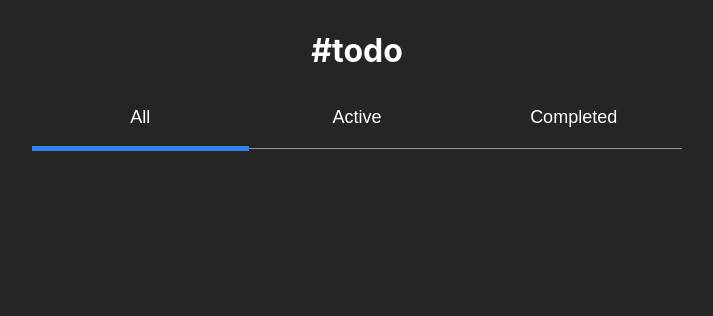
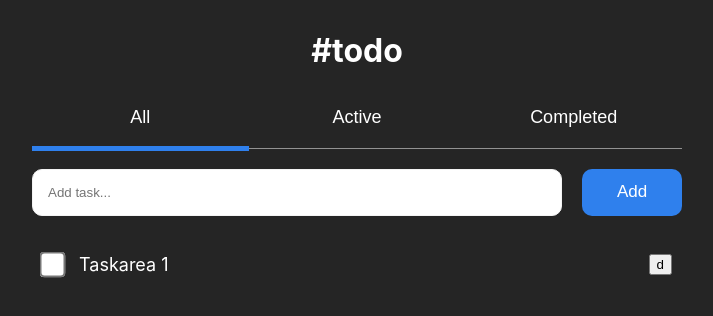
Before and after one commit to Ezequiiel98/to-do-react-ts, a React (Create React App) app: page / in a window 1280 px wide. Shown: the top 316 px of the page, without its empty margins (283-996 px from the left). Built offline with nearby package versions, Linux system fonts and the light colour scheme.

Commit message:
agrego el form y el componente task

```diff
--- /dev/null
+++ b/src/components/FormAddTask/index.module.scss
@@ -0,0 +1,26 @@
+.formAddTask {
+ padding: 20px 0;
+ display: flex;
+ justify-content: space-between;
+}
+
+.inputTask{
+  flex: 1;
+  margin-right: 20px;
+  padding: 15px;
+  border: 1px solid #f3f3f3;
+  border-radius: 10px;
+}
+
+.buttonAdd {
+  min-width: 100px;
+  padding: 10px;
+  background-color: #2F80ED;
+  color: #fff;
+  border: none;
+  border-radius: 10px;
+  font-size: 17px;
+  &>p{
+    padding:0;
+  }
+}
--- /dev/null
+++ b/src/components/FormAddTask/index.tsx
@@ -0,0 +1,12 @@
+import React from 'react';
+
+import styles from './index.module.scss';
+
+const FormAddTask: React.FC = () => (
+  <form className={styles.formAddTask}>
+    <input placeholder="Add task..." className={styles.inputTask} type="text" />
+    <button className={styles.buttonAdd} type="submit">Add</button>
+  </form>
+);
+
+export default FormAddTask;
--- /dev/null
+++ b/src/components/Task/index.module.scss
@@ -0,0 +1,24 @@
+.task {
+ display: flex;
+ padding: 0 10px;
+ align-items: center;
+ font-size: 18px;
+}
+
+.check {
+  -ms-transform: scale(2); /* IE */
+  -moz-transform: scale(2); /* FF */
+  -webkit-transform: scale(2); /* Safari and Chrome */
+  -o-transform: scale(2); /* Opera */
+  transform: scale(2);
+  margin-right: 20px;
+
+  &:checked ~ p {
+    opacity: 0.8;
+    text-decoration: line-through #fff;
+  }
+}
+
+.buttonDelete {
+  margin: auto 0 auto auto;
+}
--- /dev/null
+++ b/src/components/Task/index.tsx
@@ -0,0 +1,13 @@
+import React from 'react';
+
+import styles from './index.module.scss';
+
+const Task: React.FC = () => (
+  <div className={styles.task}>
+    <input type="checkbox" className={styles.check} />
+    <p>Taskarea 1</p>
+    <button type="button" className={styles.buttonDelete}>d</button>
+  </div>
+);
+
+export default Task;
--- a/src/screens/App/index.module.scss
+++ b/src/screens/App/index.module.scss
@@ -7,3 +7,7 @@
   color: #fff;
   min-height: 100vh;
 }
+
+.titleApp {
+  text-align: center,
+}
--- a/src/screens/App/index.tsx
+++ b/src/screens/App/index.tsx
@@ -1,15 +1,21 @@
 import React from 'react';
 
 import NavTabs from '../../components/NavTabs';
+import Task from '../../components/Task';
+import FormAddTask from '../../components/FormAddTask';
 
 import styles from './index.module.scss';
 
 const App: React.FC = () => (
   <div className={styles.containerApp}>
-    <header>
-      <h1 className={styles.titleApp}>#todo</h1>
-    </header>
-    <NavTabs />
+    <div>
+      <header>
+        <h1 className={styles.titleApp}>#todo</h1>
+      </header>
+      <NavTabs />
+        <FormAddTask />
+         <Task />
+      </div>
   </div>
 );
 
```
